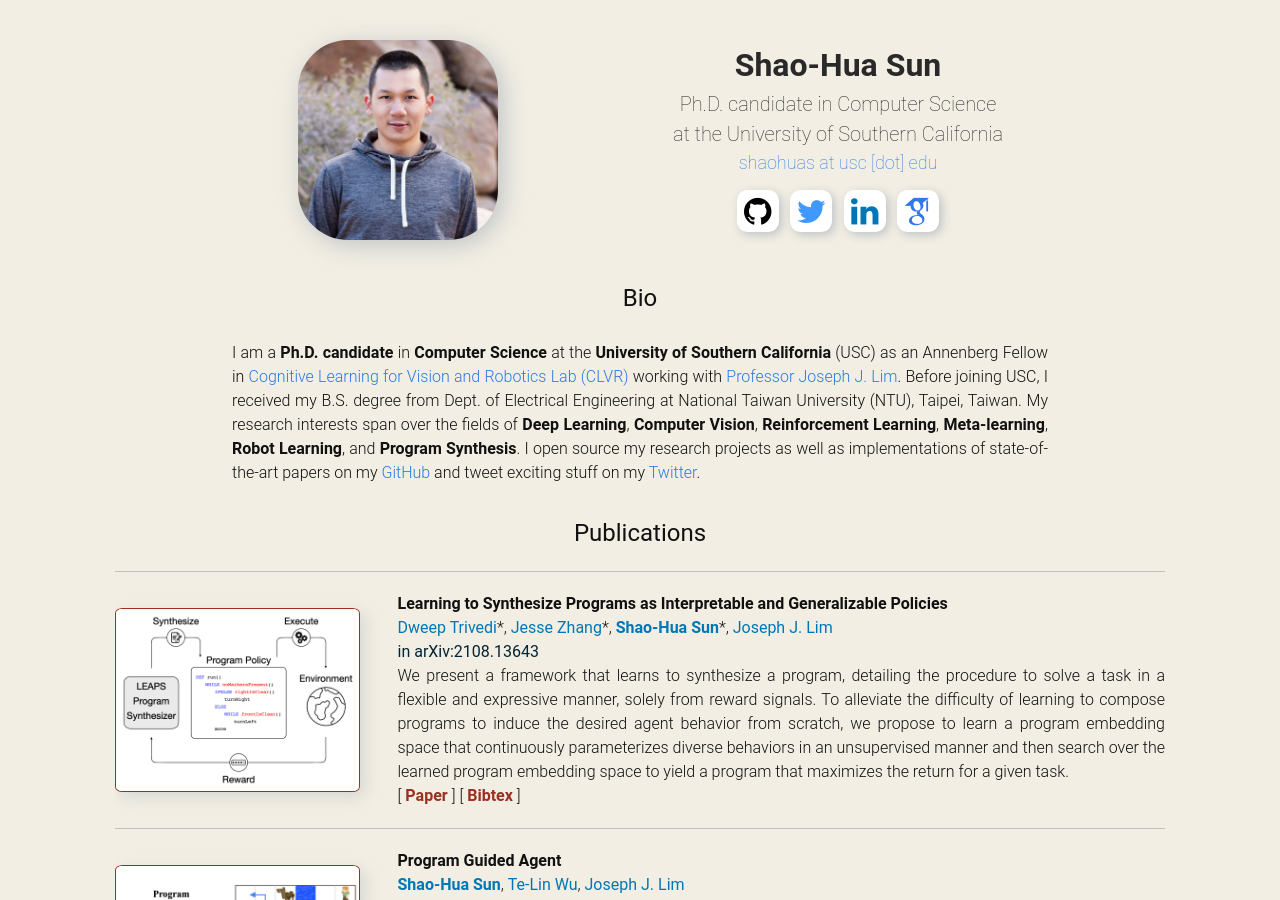
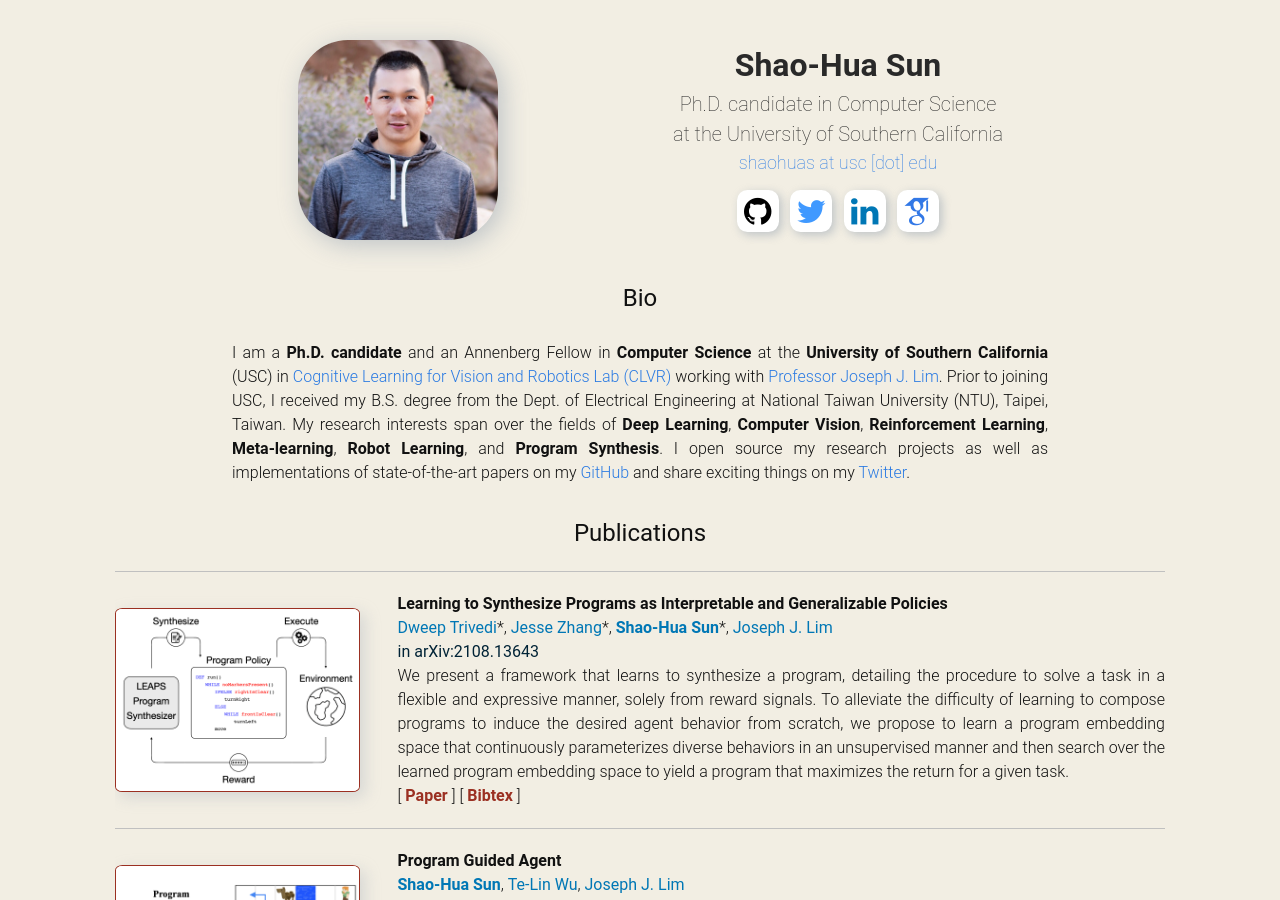
Before and after one commit to shaohua0116/shaohua0116.github.io, a Jekyll site: the page built from index.html, in a window 1280 px wide and 900 px high. Built offline with Jekyll 4.4.1, drawn with Linux system fonts in a browser that asks for light colours; some web fonts are replaced.

Commit message:
update bio

```diff
--- a/_data/bio.yml
+++ b/_data/bio.yml
@@ -6,7 +6,7 @@
 normal:
   date:     "June 2017"
   title:    ""
-  content:  "I am a <strong>Ph.D. candidate</strong> in <strong>Computer Science</strong> at the <strong>University of Southern California</strong> (USC) as an Annenberg Fellow in <a href='http://clvrai.com/'  target='_blank'>Cognitive Learning for Vision and Robotics Lab (CLVR)</a> working with <a href='http://people.csail.mit.edu/lim/' target='_blank'>Professor Joseph J. Lim</a>. Before joining USC, I received my B.S. degree from Dept. of Electrical Engineering at National Taiwan University (NTU), Taipei, Taiwan. My research interests span over the fields of <strong>Deep Learning</strong>, <strong>Computer Vision</strong>, <strong>Reinforcement Learning</strong>, <strong>Meta-learning</strong>, <strong>Robot Learning</strong>, and <strong> Program Synthesis</strong>. I open source my research projects as well as implementations of state-of-the-art papers on my <a href='https://github.com/shaohua0116/' target='_blank'>GitHub</a> and tweet exciting stuff on my <a href='https://twitter.com/shaohua0116/' target='_blank'>Twitter</a>."
+  content:  "I am a <strong>Ph.D. candidate</strong> and an Annenberg Fellow in <strong>Computer Science</strong> at the <strong>University of Southern California</strong> (USC) in <a href='http://clvrai.com/'  target='_blank'>Cognitive Learning for Vision and Robotics Lab (CLVR)</a> working with <a href='http://people.csail.mit.edu/lim/' target='_blank'>Professor Joseph J. Lim</a>. Prior to joining USC, I received my B.S. degree from the Dept. of Electrical Engineering at National Taiwan University (NTU), Taipei, Taiwan. My research interests span over the fields of <strong>Deep Learning</strong>, <strong>Computer Vision</strong>, <strong>Reinforcement Learning</strong>, <strong>Meta-learning</strong>, <strong>Robot Learning</strong>, and <strong> Program Synthesis</strong>. I open source my research projects as well as implementations of state-of-the-art papers on my <a href='https://github.com/shaohua0116/' target='_blank'>GitHub</a> and share exciting things on my <a href='https://twitter.com/shaohua0116/' target='_blank'>Twitter</a>."
 short:
   date:
   title:  "Shao-Hua Sun"
```
